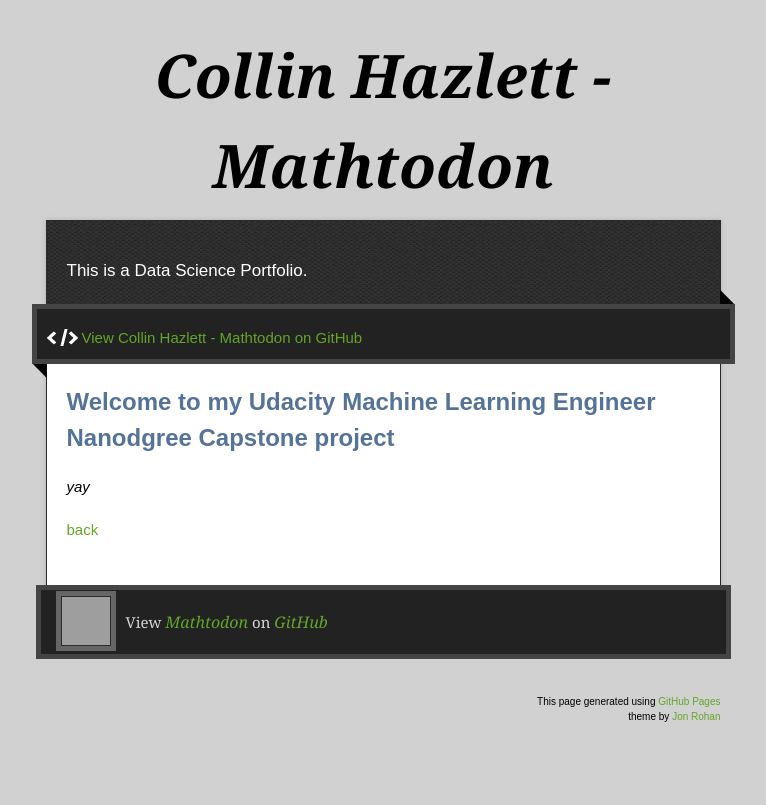
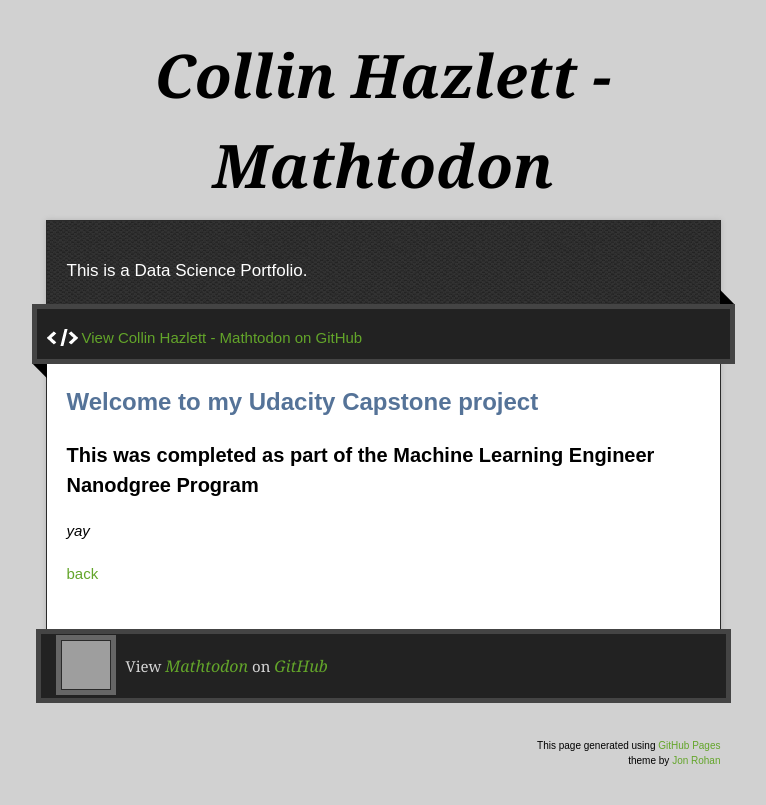
Before and after one commit to Mathtodon/Mathtodon.github.io, a Jekyll site: the page built from another-page.md, in a window 1280 px wide. Shown: the top 805 px of the page, without its empty margins (257-1023 px from the left). Built offline with Jekyll 4.4.1, drawn with Linux system fonts in a browser that asks for light colours; nearby versions of some CDN libraries; our own code applies the rules of GitHub Pages for plain Markdown files; grey boxes are pictures that could not be loaded.

Commit message:
Update another-page.md

```diff
--- a/another-page.md
+++ b/another-page.md
@@ -2,7 +2,8 @@
 layout: default
 ---
 
-## Welcome to my Udacity Machine Learning Engineer Nanodgree Capstone project
+## Welcome to my Udacity Capstone project
+### This was completed as part of the Machine Learning Engineer Nanodgree Program
 
 _yay_
 
```
